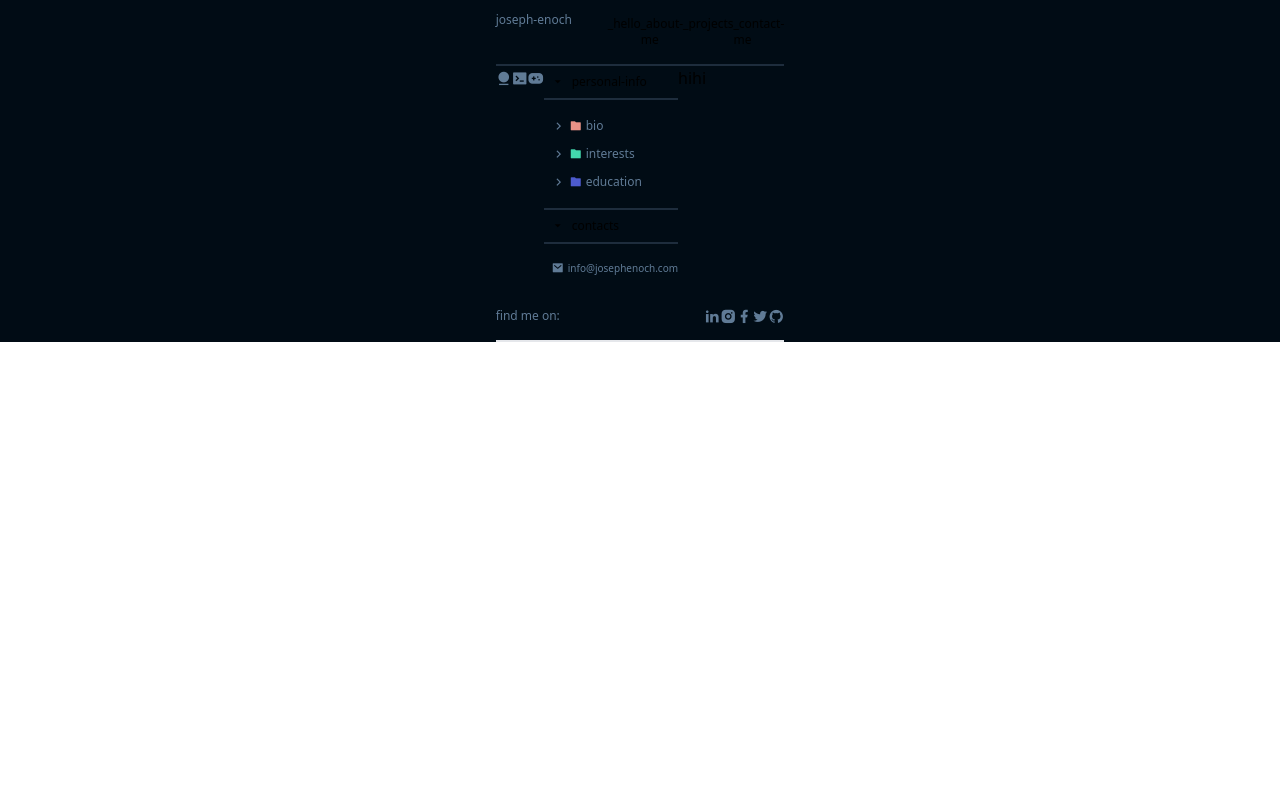
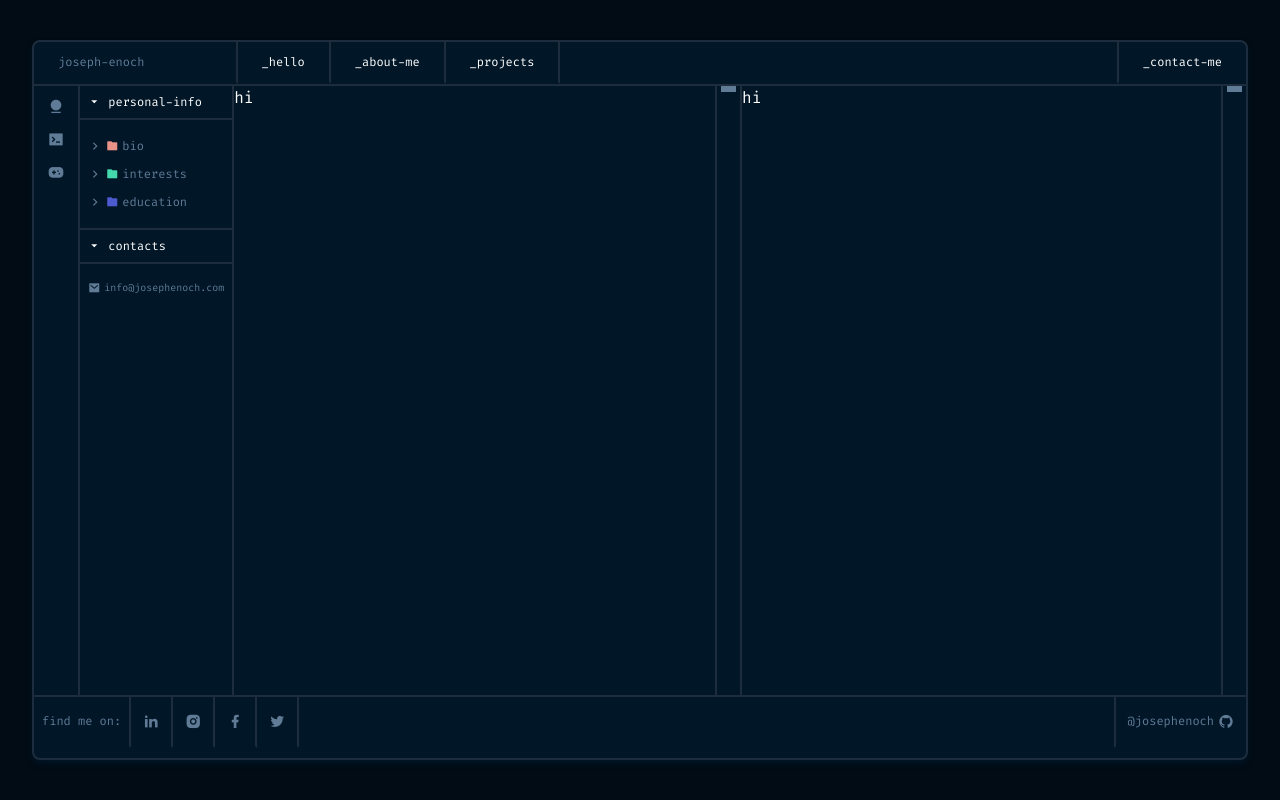
Before and after one commit to Josephenoch/josephenoch, a Next.js app: page /about-me in a window 1280 px wide. Built offline with nearby package versions, Linux system fonts and the light colour scheme.

Commit message:
:bug: fix tailwind not working by adding layout to the tailwindconfig file

```diff
--- a/Layouts/AboutMeLayout/Layout.jsx
+++ b/Layouts/AboutMeLayout/AboutLayout.jsx
@@ -2,7 +2,7 @@ import React from 'react'
 import { AboutNav } from './AboutNav'
 
 import { PersonalInfoNav } from '../../components/AboutMe/PersonalInfoNav'
-export const Layout = () => {
+export const AboutLayout = () => {
   return (
     <div className="h-full flex">
       <div className="w-12 h-full border-r-2 border-r-lines items-center flex flex-col">
--- a/Layouts/ParentLayout/Layout.jsx
+++ b/Layouts/ParentLayout/Layout.jsx
@@ -28,7 +28,7 @@ export const Layout = ({children}) => {
     }
   ]
   return (
-    <div className="bg-primary-dark  w-full h-screen flex justify-center items-center font-headline text-white">
+    <div className="bg-primary-dark  w-screen h-screen flex justify-center items-center font-headline text-white">
       <div className="w-[95%] relative bg-primary-lighter rounded-lg overflow-hidden shadow-md shadow-primary-lighter border-lines border-2 h-[90%]">
         <div className="border-b-2 border-b-lines flex flex-col lg:flex-row">
             <NavBar
@@ -41,13 +41,11 @@ export const Layout = ({children}) => {
             {children}
           </div>
         </div>
-        <div className={`border-t-2 absolute bottom-[-2px] border-t-lines flex w-full ${nav?"opacity-100":"opacity-0 lg:opacity-100"} transition-all ease-in-out duration-1000`}>
-          <Link href="" >
+        <div className={`border-t-2 bottom-[-2px] border-t-lines flex w-full ${nav?"opacity-100":"opacity-0 lg:opacity-100"} transition-all ease-in-out duration-1000`}>
             <h1 className="text-secondary text-xs inline-block border-r-2
             border-r-lines px-2 py-4 border-b-primary-lighter hover:transition-[border] ease-in-out border-b-2 w-full lg:w-fit">
                 find me on:
             </h1>
-          </Link>
           {
             socials.map((social,index)=>
               <SocialIcon key={index} link={social.link} icon={social.icon}/>
--- a/pages/about-me/index.jsx
+++ b/pages/about-me/index.jsx
@@ -1,6 +1,6 @@
 import React from 'react'
 
-import { Layout } from '../../Layouts/AboutMeLayout/Layout'
+import { AboutLayout } from '../../Layouts/AboutMeLayout/AboutLayout'
 
 const index = () => {
 
@@ -9,6 +9,6 @@ const index = () => {
     )
 }
 
-index.Layout = Layout
+index.Layout = AboutLayout
 
 export default index
--- a/tailwind.config.js
+++ b/tailwind.config.js
@@ -2,6 +2,8 @@ module.exports = {
   content: [
     "./pages/**/*.{js,ts,jsx,tsx}",
     "./components/**/*.{js,ts,jsx,tsx}",
+    "./Layouts/**/*.{js,ts,jsx,tsx}",
+
   ],
   theme: {
     extend: {
```
